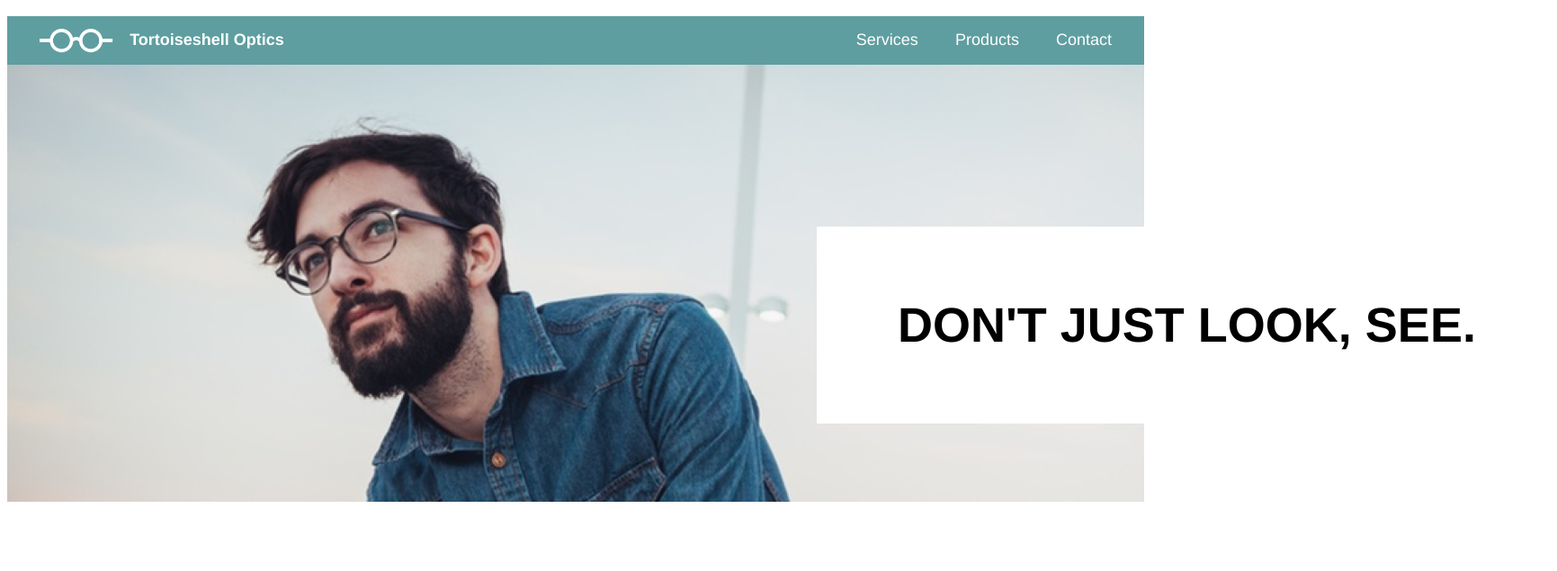
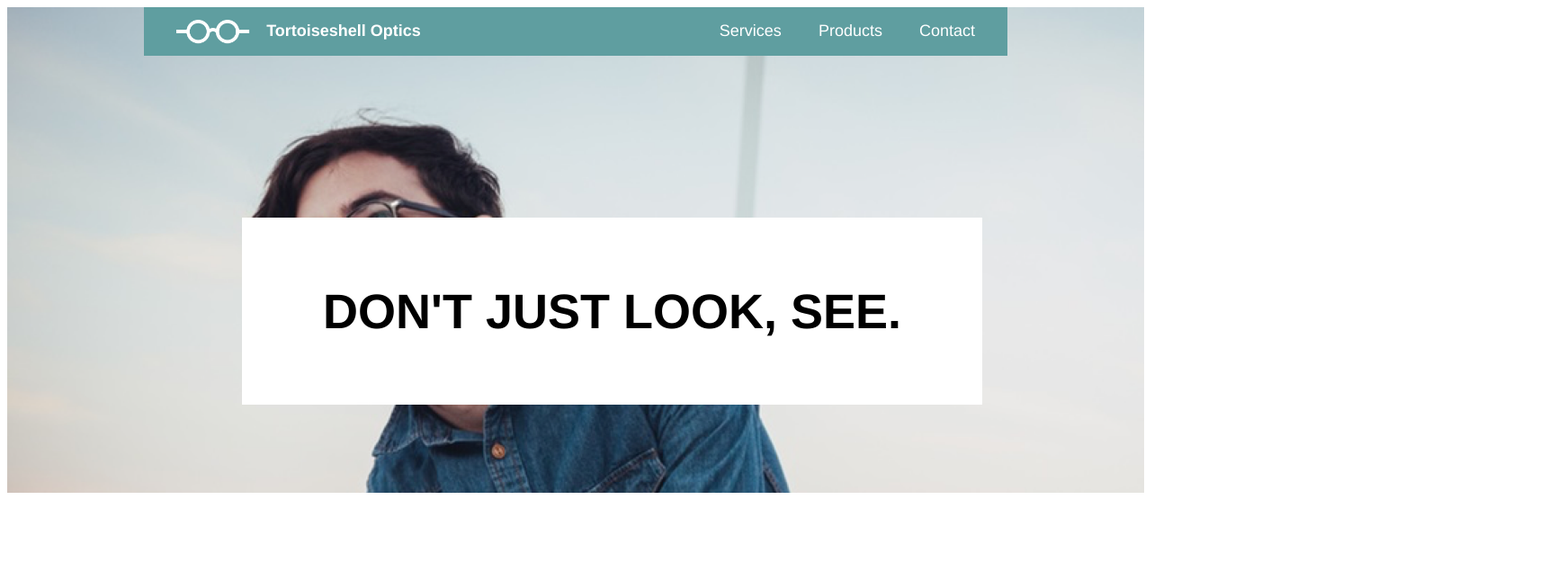
Before and after one commit to kshifley/Optics, a plain HTML site: page index.html in a window 1280 px wide. Shown: the top 635 px of the page at 90% size, 1731 px wide, since content can reach past the window. Drawn offline with Linux system fonts and the light colour scheme.

Commit message:
final project.

```diff
--- a/resources/style.css
+++ b/resources/style.css
@@ -13,6 +13,7 @@ header {
   align-items: center;
   height: 3rem;
   margin-top: 1rem;
+  margin: auto;
   background-color: cadetblue;
   color: white;
   display: inline-flex;
@@ -46,12 +47,13 @@ nav span {
 .box {
   display: inline-block;
   position: relative;
-  left: 900px;
   background-color: white;
   padding: 1.5rem 5rem;
   font-size: 2rem;
+  line-height: 1.2;
   margin-top: 10rem;
-  text-align: right;
+  float: right;
+  margin-right: 10rem;
 }
 
 #icons .flex {
@@ -159,3 +161,13 @@ nav span {
   height: 1.5rem;
   margin-right: 1rem;
 }
+@media only screen and (min-width: 960px) {
+   header {
+     width: 960px;
+     margin: auto;
+   }
+   #copy {
+     width: 960px;
+     margin: auto;
+   }
+}
```
